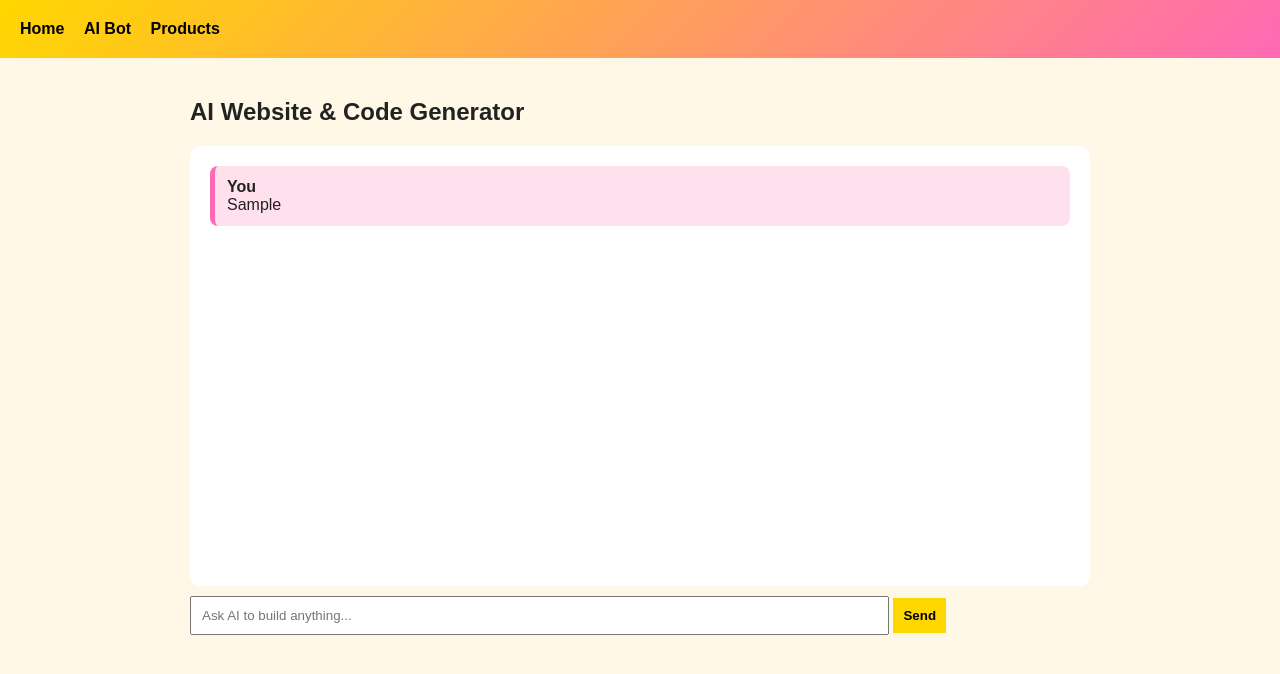
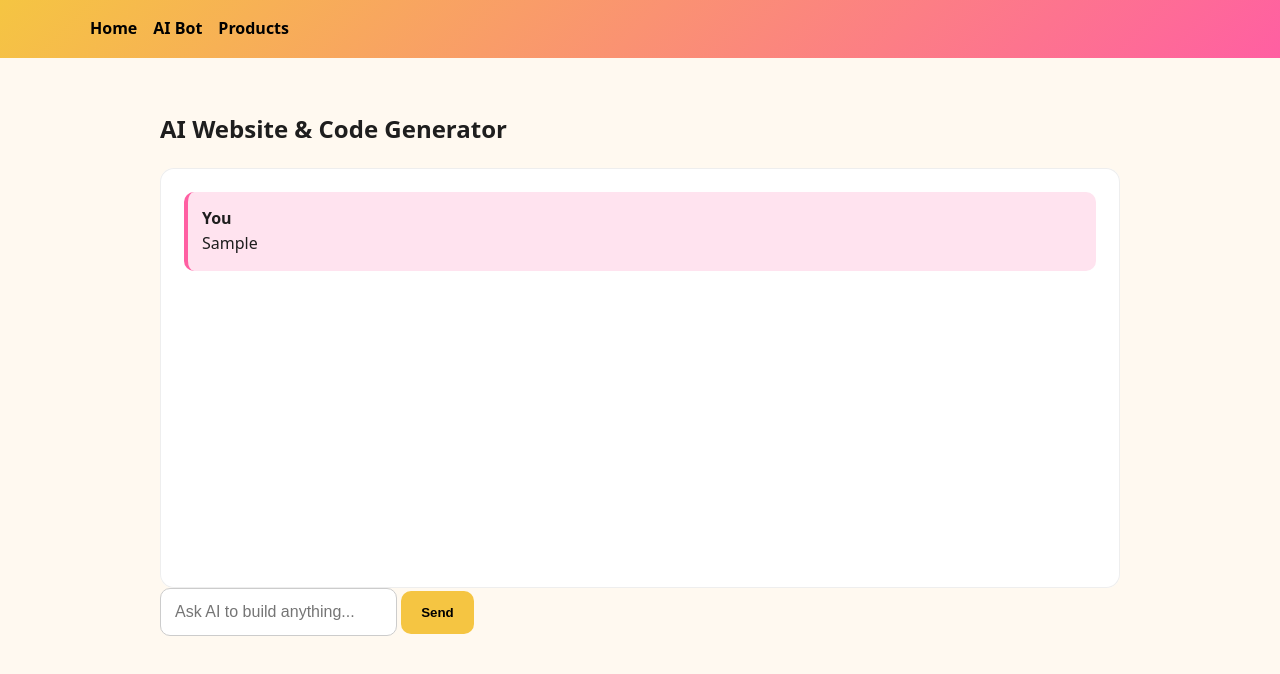
Before and after one commit to stech-hub/STP, a website: page ai.html in a window 1280 px wide. Both pictures are taken after typing "Sample" into the empty fields and a click on the button "Send". Drawn offline with Linux system fonts and the light colour scheme; no server answers.

Commit message:
Update style.css

```diff
--- a/style.css
+++ b/style.css
@@ -1,73 +1,149 @@
+:root {
+  --gold: #f5c542;
+  --pink: #ff5fa2;
+  --bg: #fff9f0;
+  --dark: #1e1e1e;
+  --card: #ffffff;
+}
+
+* {
+  box-sizing: border-box;
+}
+
 body {
   margin: 0;
-  font-family: Arial, sans-serif;
-  background: #fff8e7;
-  color: #222;
+  font-family: system-ui, -apple-system, BlinkMacSystemFont, sans-serif;
+  background: var(--bg);
+  color: var(--dark);
+  line-height: 1.6;
 }
 
+/* ===== HEADER / NAV ===== */
 header {
-  background: linear-gradient(135deg, gold, hotpink);
-  padding: 20px;
+  background: linear-gradient(135deg, var(--gold), var(--pink));
+  padding: 16px 20px;
+}
+
+nav {
+  max-width: 1100px;
+  margin: auto;
+  display: flex;
+  gap: 16px;
+  flex-wrap: wrap;
 }
 
 nav a {
-  margin-right: 15px;
-  color: black;
-  font-weight: bold;
   text-decoration: none;
+  font-weight: 600;
+  color: #000;
 }
 
+/* ===== MAIN CONTAINER ===== */
 .container {
-  padding: 20px;
+  max-width: 1100px;
+  margin: auto;
+  padding: 32px 20px;
 }
 
+/* ===== HERO ===== */
+.hero {
+  background: var(--card);
+  border-radius: 14px;
+  padding: 40px;
+  box-shadow: 0 10px 30px rgba(0,0,0,0.05);
+}
+
+.hero h1 {
+  margin-top: 0;
+  font-size: 2.2rem;
+}
+
+.hero p {
+  font-size: 1.1rem;
+  opacity: 0.85;
+}
+
+/* ===== GRID ===== */
+.grid {
+  display: grid;
+  grid-template-columns: repeat(auto-fit, minmax(260px, 1fr));
+  gap: 20px;
+  margin-top: 30px;
+}
+
+/* ===== CARD ===== */
+.card {
+  background: var(--card);
+  padding: 24px;
+  border-radius: 14px;
+  box-shadow: 0 8px 20px rgba(0,0,0,0.05);
+}
+
+.card h3 {
+  margin-top: 0;
+}
+
+/* ===== AI CHAT ===== */
 .chat-box {
-  max-width: 900px;
+  max-width: 1000px;
   margin: auto;
 }
 
 .messages {
   background: white;
-  padding: 20px;
-  border-radius: 10px;
-  height: 400px;
+  padding: 24px;
+  border-radius: 14px;
+  height: 420px;
   overflow-y: auto;
-  margin-bottom: 10px;
+  box-shadow: inset 0 0 0 1px #eee;
 }
 
 .msg {
-  margin-bottom: 15px;
-  padding: 12px;
-  border-radius: 8px;
+  margin-bottom: 18px;
+  padding: 14px;
+  border-radius: 10px;
 }
 
 .user {
-  background: #ffe1ee;
-  border-left: 5px solid hotpink;
+  background: #ffe3ef;
+  border-left: 4px solid var(--pink);
 }
 
 .ai {
-  background: #fff1c1;
-  border-left: 5px solid gold;
+  background: #fff2c8;
+  border-left: 4px solid var(--gold);
 }
 
+/* ===== CODE BLOCKS ===== */
 pre {
   background: #111;
-  color: #0f0;
-  padding: 15px;
-  border-radius: 8px;
+  color: #00ff88;
+  padding: 16px;
+  border-radius: 10px;
   overflow-x: auto;
+  margin-top: 10px;
+}
+
+/* ===== INPUT BAR ===== */
+.input-row {
+  display: flex;
+  gap: 10px;
+  margin-top: 15px;
 }
 
 input {
-  width: 75%;
-  padding: 10px;
+  flex: 1;
+  padding: 14px;
+  border-radius: 10px;
+  border: 1px solid #ccc;
+  font-size: 1rem;
 }
 
 button {
-  padding: 10px;
-  background: gold;
+  padding: 14px 20px;
+  border-radius: 10px;
   border: none;
+  background: var(--gold);
+  font-weight: 700;
   cursor: pointer;
-  font-weight: bold;
 }
```
